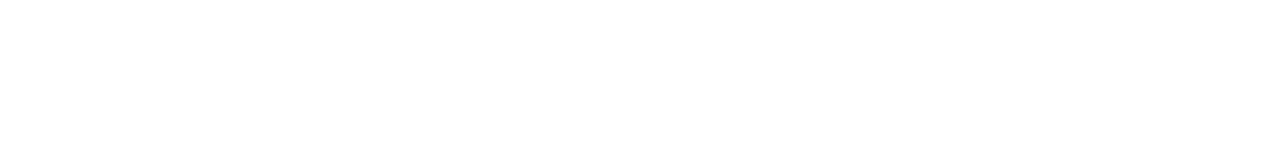
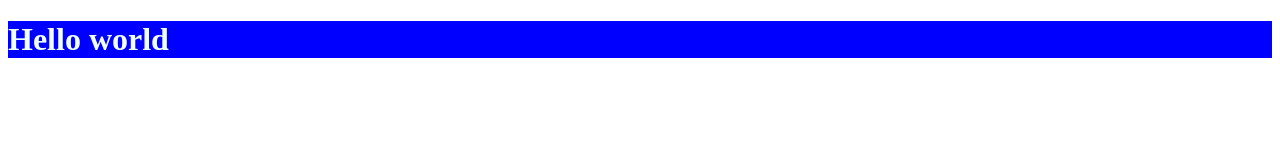
Before and after one commit to pushpa-gif/myapp, a plain HTML site: page index.html in a window 1280 px wide. Drawn offline with Linux system fonts and the light colour scheme.

Commit message:
modified both index and style

```diff
--- a/index.html
+++ b/index.html
@@ -5,8 +5,9 @@
     <meta http-equiv="X-UA-Compatible" content="IE=edge">
     <meta name="viewport" content="width=device-width, initial-scale=1.0">
     <title>Document</title>
+    <link type="text/css" rel="stylesheet" href="style.css">
 </head>
 <body>
-
+    <h1>Hello world</h1>
 </body>
 </html>
--- a/style.css
+++ b/style.css
@@ -0,0 +1,5 @@
+h1{
+
+    background-color: blue;
+    color: azure;
+}
```
